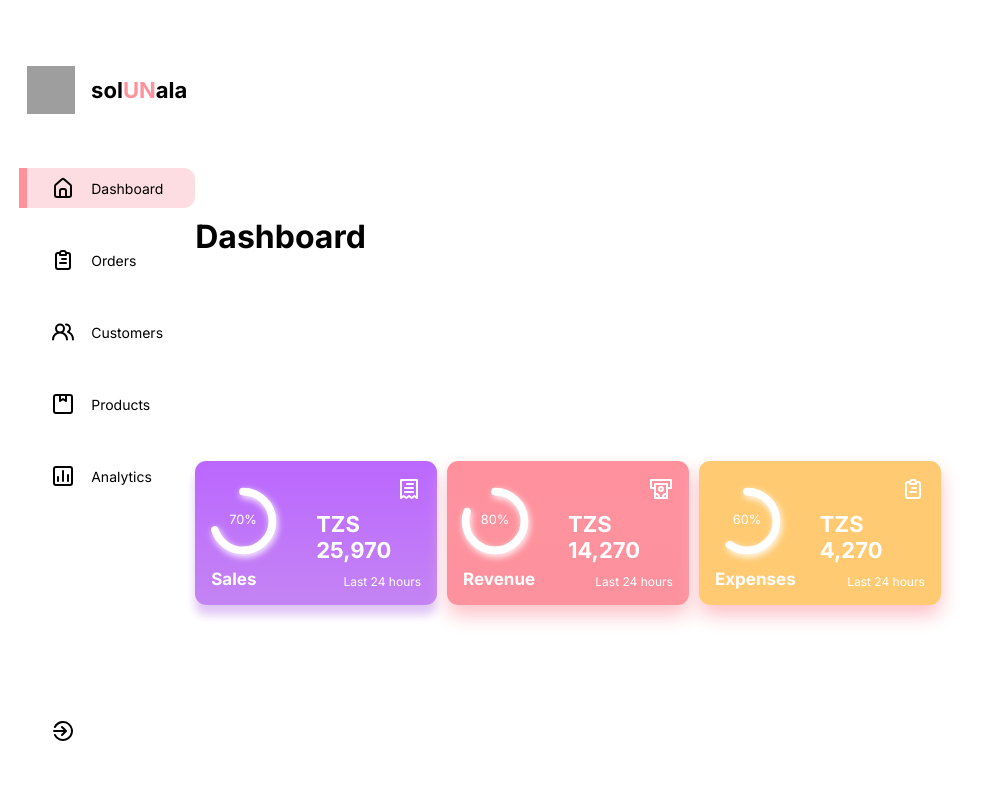
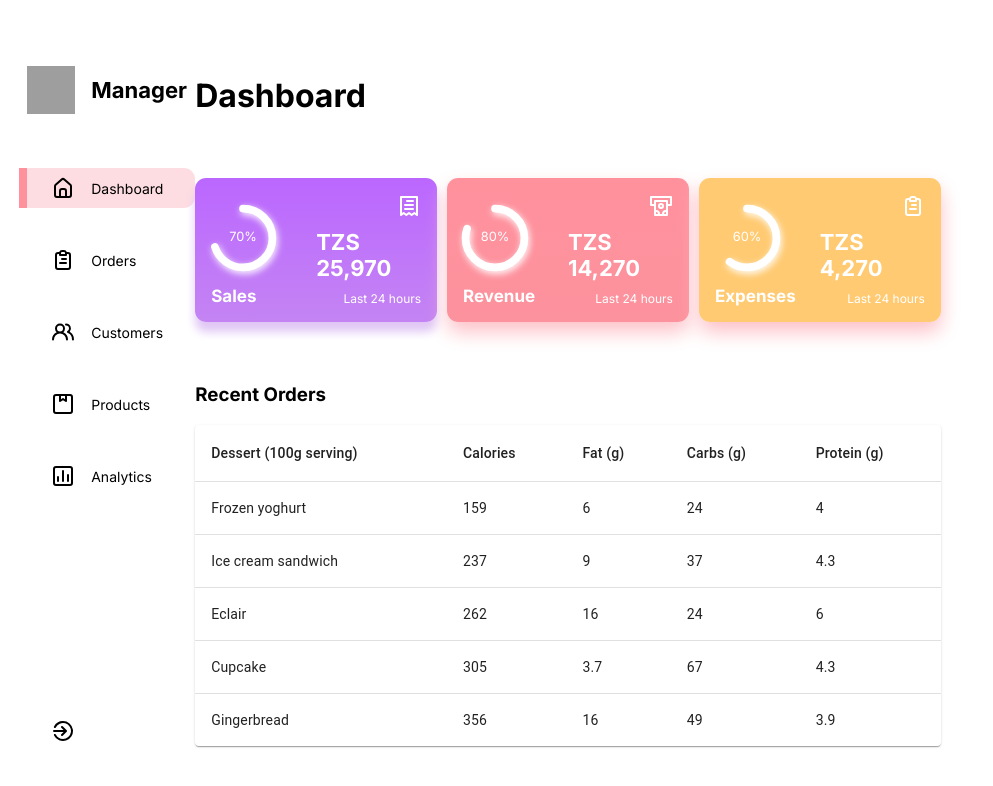
Before and after one commit to CodeBot-del/React-Admin-Dashboard, a React (Create React App) app: page / in a window 1280 px wide. Shown: the top 786 px of the page, without its empty margins (0-993 px from the left). Built offline with nearby package versions, Linux system fonts and the light colour scheme; grey boxes are pictures that could not be loaded.

Commit message:
bringing the table to dashboard

```diff
--- a/src/components/MainDash/MainDash.jsx
+++ b/src/components/MainDash/MainDash.jsx
@@ -1,5 +1,6 @@
 import React from 'react'
 import Cards from '../Cards/Cards'
+import Table from '../Table/Table'
 import './MainDash.css'
 
 const MainDash = () => {
@@ -7,6 +8,7 @@
     <div className="MainDash">
         <h1>Dashboard</h1>
         <Cards/>
+        <Table/>
     </div>
   )
 }
--- a/src/components/Sidebar/Sidebar.jsx
+++ b/src/components/Sidebar/Sidebar.jsx
@@ -13,7 +13,7 @@
         <div className="logo">
             <img src={Logo} alt="" width="150" height="150"/>
             <span>
-                sol<span>UN</span>ala
+                Manager
             </span>
         </div>
 
--- /dev/null
+++ b/src/components/Table/Table.jsx
@@ -0,0 +1,57 @@
+import * as React from "react";
+import Table from "@mui/material/Table";
+import TableBody from "@mui/material/TableBody";
+import TableCell from "@mui/material/TableCell";
+import TableContainer from "@mui/material/TableContainer";
+import TableHead from "@mui/material/TableHead";
+import TableRow from "@mui/material/TableRow";
+import Paper from "@mui/material/Paper";
+
+function createData(name, calories, fat, carbs, protein) {
+return { name, calories, fat, carbs, protein };
+}
+
+const rows = [
+createData("Frozen yoghurt", 159, 6.0, 24, 4.0),
+createData("Ice cream sandwich", 237, 9.0, 37, 4.3),
+createData("Eclair", 262, 16.0, 24, 6.0),
+createData("Cupcake", 305, 3.7, 67, 4.3),
+createData("Gingerbread", 356, 16.0, 49, 3.9),
+];
+
+export default function BasicTable() {
+return (
+    <div className="Table">
+        <h3>Recent Orders</h3>
+    <TableContainer component={Paper}>
+    <Table sx={{ minWidth: 650 }} aria-label="simple table">
+        <TableHead>
+        <TableRow>
+            <TableCell>Dessert (100g serving)</TableCell>
+            <TableCell align="left">Calories</TableCell>
+            <TableCell align="left">Fat&nbsp;(g)</TableCell>
+            <TableCell align="left">Carbs&nbsp;(g)</TableCell>
+            <TableCell align="left">Protein&nbsp;(g)</TableCell>
+        </TableRow>
+        </TableHead>
+        <TableBody>
+        {rows.map((row) => (
+            <TableRow
+            key={row.name}
+            sx={{ "&:last-child td, &:last-child th": { border: 0 } }}
+            >
+            <TableCell component="th" scope="row">
+                {row.name}
+            </TableCell>
+            <TableCell align="left">{row.calories}</TableCell>
+            <TableCell align="left">{row.fat}</TableCell>
+            <TableCell align="left">{row.carbs}</TableCell>
+            <TableCell align="left">{row.protein}</TableCell>
+            </TableRow>
+        ))}
+        </TableBody>
+    </Table>
+    </TableContainer>
+    </div>
+);
+}
```
Also changed, not shown: src/components/Table/Table.css (added).
